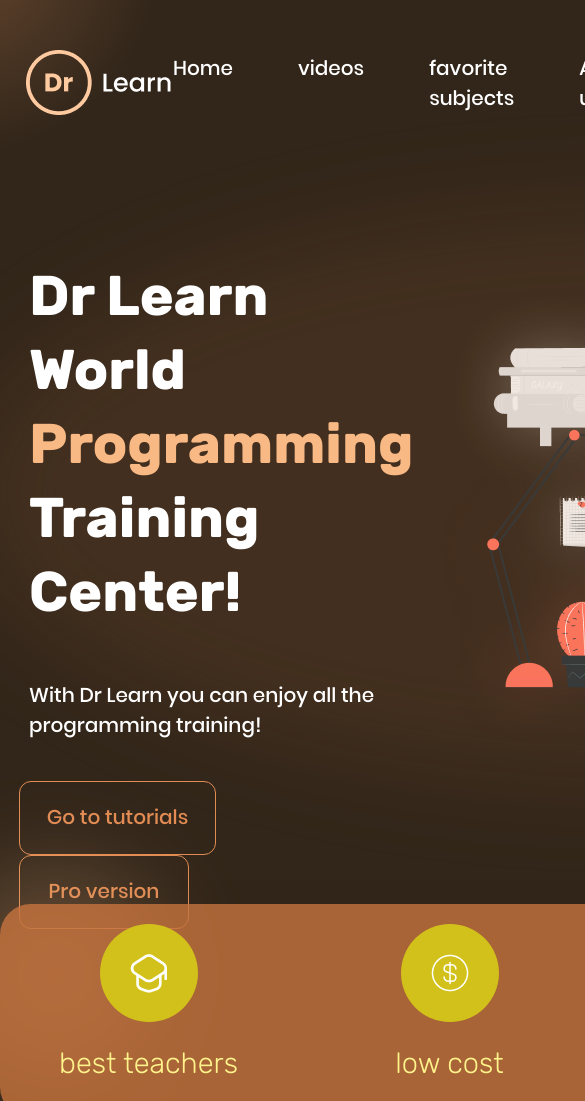
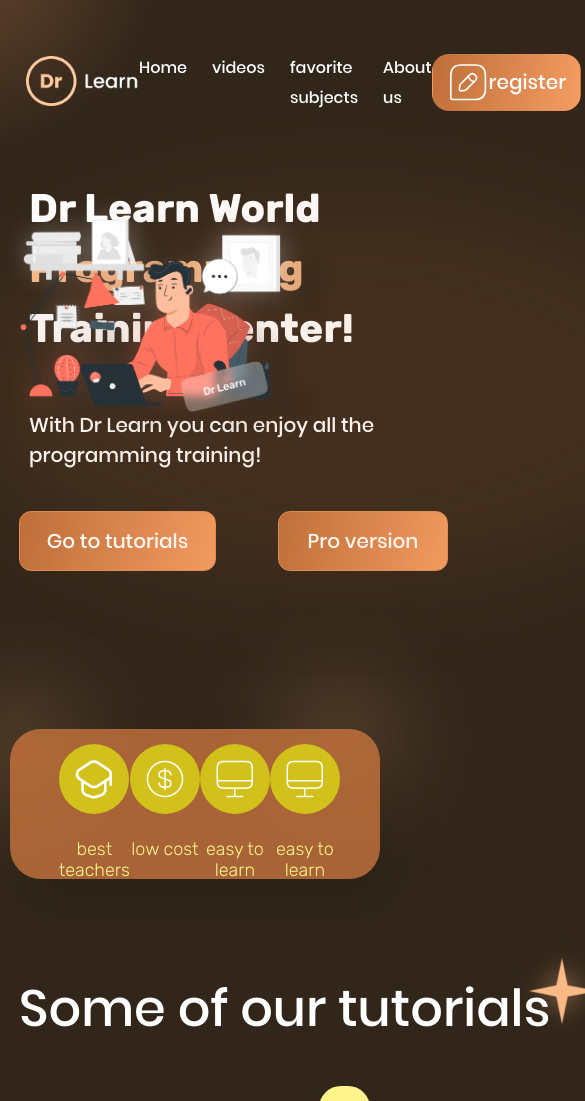
Before and after one commit to AlekseiDiadiaev/dr_learn, a plain HTML site: page index.html in a window 390 px wide. Shown: the top 1101 px of the page, 585 px wide, since content can reach past the window. Drawn offline with Linux system fonts and the light colour scheme.

Commit message:
Adaptiv 50%

```diff
--- a/sass/_benefits.sass
+++ b/sass/_benefits.sass
@@ -4,7 +4,7 @@
     position: relative
     .container
         position: relative
-        width: 1200px
+        width: 100%
         height: 214px
         background: rgba(198, 116, 62, 0.8)
         box-shadow: 13px 22px 52px rgba(0, 0, 0, 0.1)
--- /dev/null
+++ b/sass/_media.sass
@@ -0,0 +1,104 @@
+@media (max-width: 1249px)
+    .header__nav
+        display: flex
+        justify-content: space-between
+        align-items: flex-start
+        gap: 25px
+    .promo
+        .container
+            min-height: 600px
+        &__item
+            width: 450px
+        &__title
+            font-size: 40px
+            line-height: 60px
+        &__img
+            width: 450px
+            img
+                width: 530px
+                overflow: hidden
+    .benefits
+        width: 950px
+    .tutorials
+        padding: 100px 0 50px 0
+        &__cards-box
+            margin: 70px auto 0 auto
+            justify-content: space-around
+            flex-wrap: wrap
+    .tutorial-card
+        margin-bottom: 20px
+@media (max-width: 991px)
+    .header
+        &__nav-link
+            font-size: 16px
+            pointer-events: none;
+
+
+        &__logo
+            margin: 0 0 4px 7px
+            height: 50px
+        &__reg
+            color: #fff
+            height: 57px
+            font-size: 20px
+            border-color: rgba(0, 0, 0, 0)
+            background: linear-gradient(104.85deg, #AF612D -27.27%, #FFA56A 117.63%)
+            .headrer__reg-ico
+                display: none
+            .hidden
+                background-color: rgba(0, 0, 0, 0)
+                display: block
+    .btn
+        height: 60px
+        font-size: 20px
+        color: #fff
+        background: linear-gradient(104.85deg, #AF612D -27.27%, #FFA56A 117.63%)
+    .promo
+        .container
+            display: block
+            position: relative
+            min-height: 550px
+        &__gradient
+            width: 750px
+            height: 382px
+            top: 20px
+        &__item
+            margin-top: 50px
+        &__img
+            width: 330px
+            height: 200px
+            margin-top: 0px
+            position: absolute
+            top: 10px
+            right: 70px
+            img
+                width: 350px
+    .benefits
+        width: 95vw
+        .container
+            height: 150px
+        &__gradient
+            width: 100px
+            height: 100px
+            &_left
+                left: -40px
+                top: -29px
+            &_right
+                right: -10px
+                top: -40px
+
+        &__item
+            height: 120px
+        &__item-img
+            width: 70px
+            height: 70px
+        &__item-descr
+            font-size: 18px
+    .tutorials
+    &__title
+        font-size: 40px
+@media (max-width: 767px)
+    .header
+/* @media (max-width: 575px)  */
+
+/* @media (max-width: 424px)  */
--- a/sass/_promo.sass
+++ b/sass/_promo.sass
@@ -5,11 +5,6 @@
         justify-content: flex-start
         min-height: 775px
         background-color: rgba(255, 165, 106, 0)
-    &_gradient
-        width: 1408px
-        height: 623px
-        background: radial-gradient(ellipse farthest-side at center, rgba(255, 165, 106, 0.15) 80%, rgba(255, 165, 106, 0))
-        filter: blur(62px)
     &__gradient
         position: absolute
         top: 79px
--- a/sass/_tutorials.sass
+++ b/sass/_tutorials.sass
@@ -1,5 +1,5 @@
 .tutorials
-    height: 950px
+    min-height: 1024px
     padding: 190px 0 100px 0
     &__title
         width: 540px
--- a/sass/style.sass
+++ b/sass/style.sass
@@ -13,3 +13,4 @@ body
 @import "_benefits.sass"
 @import "_tutorials.sass"
 @import "_tutorial_card.sass"
+@import "_media.sass"
```
Also changed, not shown: css/style.css, sass/_tutorial_card.sass (line endings or trailing spaces).
